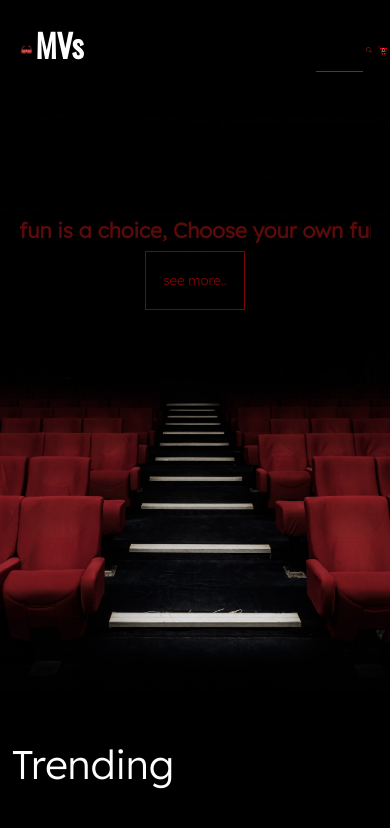
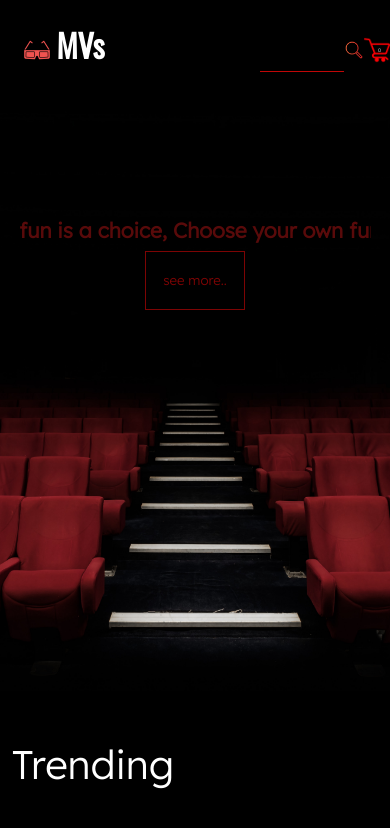
Before and after one commit to theevex/movieshp, an Angular app: page /home in a window 390 px wide. Shown: the top 828 px of the page. Built offline with nearby package versions, Linux system fonts and the light colour scheme; no server answers; a web font is replaced by a local one.

Commit message:
Update navbar.component.css

```diff
--- a/src/app/components/navbar/navbar.component.css
+++ b/src/app/components/navbar/navbar.component.css
@@ -102,3 +102,42 @@
     from {width: 0%;}
     to { width: 80%;}
 }
+
+
+@media only screen and (max-width: 600px) {
+    .logo{
+        width: 65%;
+    }
+    .logo-img{
+        width: 15%;
+    }
+    .logo-txt{
+        width: 80%;
+    }
+    .menu{
+        width: 35%;
+        display: flex;
+        justify-content: center;
+        align-items: center;
+
+    }
+    .divBtnCart > button{
+        background-position: center;
+        background-size: 90%;
+    }
+    .divBtnCart > button > p{
+        padding-left: 35%;
+    }
+    .divBtnCart > button:hover{
+        background-size: 95%;
+    }
+    .divBtnCart > button{
+        background-size: 100%;
+    }
+    .divSearch > button{
+        background-size: 90%;
+    }
+    .divSearch > button:hover{
+        background-size: 95%;
+    }
+  }
```
